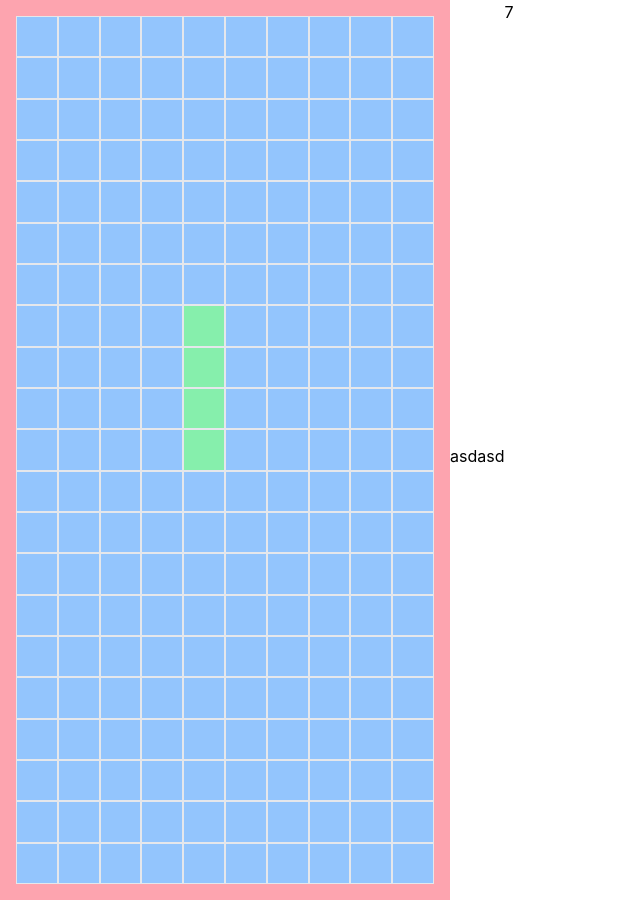
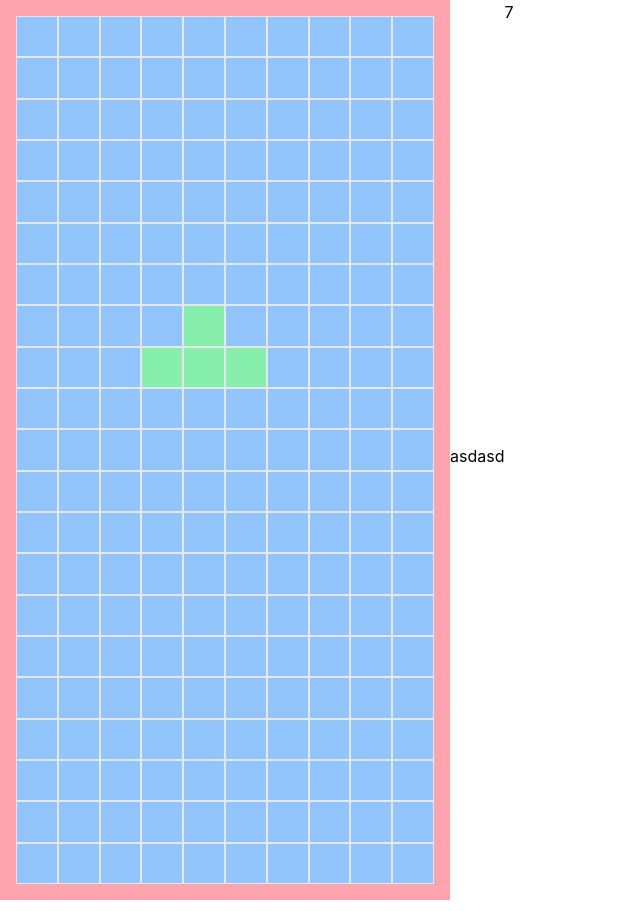
Before and after one commit to Urasion/tetris-ts, a React (Create React App) app: page /tetris/play in a window 1280 px wide. Shown: the whole page, without its empty margins (0-640 px from the left). Built offline with nearby package versions, Linux system fonts and the light colour scheme.

Commit message:
fix: use useEffect when i apply tetromino logic

```diff
--- a/src/App.tsx
+++ /dev/null
@@ -1,7 +0,0 @@
-import React from 'react';
-
-function App() {
-  return <div className="App"></div>;
-}
-
-export default App;
--- a/src/components/layout/object/Board.tsx
+++ b/src/components/layout/object/Board.tsx
@@ -1,16 +1,13 @@
 import { useEffect } from 'react';
 import { BoardType } from '../../../constant/types';
-import useTimer from '../../../hook/useTimer';
 import useTetromino from '../../../hook/useTetromino';
 
 type BoardProps = {
   board: BoardType;
 };
 export default function Board({ board }: BoardProps) {
-  const { timerCount } = useTimer();
   const {
-    shape,
-    position,
+    tetromino,
     checkIsRange,
     moveTetrominoLeft,
     moveTetrominoRight,
@@ -43,11 +40,13 @@ export default function Board({ board }: BoardProps) {
             <div
               className={`w-[45px] h-full  border ${
                 checkIsRange(colIndex, rowIndex)
-                  ? row === 1
-                    ? 'bg-violet-300'
+                  ? tetromino.shape[colIndex - tetromino.position.y][
+                      rowIndex - tetromino.position.x
+                    ] === 1
+                    ? 'bg-green-300'
                     : 'bg-blue-300'
-                  : shape[colIndex - position.y][rowIndex - position.x] === 1
-                  ? 'bg-green-300'
+                  : row === 1
+                  ? 'bg-violet-300'
                   : 'bg-blue-300'
               }`}
               onClick={() => {
--- a/src/constant/tetris.ts
+++ b/src/constant/tetris.ts
@@ -8,40 +8,34 @@ export const tetrominos: Tetromino[] = [
     [0, 1, 0, 0],
   ],
   [
-    [0, 1, 0, 0],
-    [0, 1, 0, 0],
-    [0, 1, 1, 0],
-    [0, 0, 0, 0],
+    [0, 1, 0],
+    [0, 1, 0],
+    [0, 1, 1],
   ],
   [
-    [0, 1, 0, 0],
-    [0, 1, 0, 0],
-    [1, 1, 0, 0],
-    [0, 0, 0, 0],
+    [0, 1, 0],
+    [0, 1, 0],
+    [1, 1, 0],
   ],
   [
-    [0, 0, 0, 0],
-    [0, 1, 1, 0],
-    [0, 1, 1, 0],
-    [0, 0, 0, 0],
+    [1, 1, 0],
+    [1, 1, 0],
+    [0, 0, 0],
   ],
   [
-    [0, 0, 0, 0],
-    [0, 1, 1, 0],
-    [1, 1, 0, 0],
-    [0, 0, 0, 0],
+    [0, 1, 1],
+    [1, 1, 0],
+    [0, 0, 0],
   ],
   [
-    [0, 0, 0, 0],
-    [0, 1, 0, 0],
-    [1, 1, 1, 0],
-    [0, 0, 0, 0],
+    [0, 1, 0],
+    [1, 1, 1],
+    [0, 0, 0],
   ],
   [
-    [0, 0, 0, 0],
-    [1, 1, 0, 0],
-    [0, 1, 1, 0],
-    [0, 0, 0, 0],
+    [1, 1, 0],
+    [0, 1, 1],
+    [0, 0, 0],
   ],
 ];
 export const initTetrisBoard: BoardType = [
--- a/src/hook/useTetromino.ts
+++ b/src/hook/useTetromino.ts
@@ -20,44 +20,20 @@ export default function useTetromino() {
 
   const checkIsRange = (colIndex: number, rowIndex: number) => {
     if (
-      colIndex >= position.y &&
-      colIndex <= position.y + 3 &&
-      rowIndex >= position.x &&
-      rowIndex <= position.x + 3
+      colIndex >= tetromino.position.y &&
+      colIndex < tetromino.position.y + tetromino.shape[0].length &&
+      rowIndex >= tetromino.position.x &&
+      rowIndex < tetromino.position.x + tetromino.shape[0].length
     ) {
+      return true;
+    } else {
       return false;
     }
-    return true;
   };
 
-  const moveTetrominoLeft = () => {
-    if (tetromino.position.x >= 0) {
-      setTetromino((prev) => ({
-        ...prev,
-        position: { x: prev.position.x - 1, y: prev.position.y },
-      }));
-    }
-  };
-  const turnTetrominoLeft = () => {
-    setTetromino(
-      produce(tetromino, (draft) => {
-        for (let i = 0; i < 4; i++) {
-          for (let j = 0; j < 4; j++) {
-            draft.shape[3 - j][i] = tetromino.shape[i][j];
-          }
-        }
-      })
-    );
-  };
-  const moveTetrominoRight = () => {
-    if (tetromino.position.x < 9) {
-      console.log(tetromino.position.x);
-      setTetromino((prev) => ({
-        ...prev,
-        position: { x: prev.position.x + 1, y: prev.position.y },
-      }));
-    }
-  };
+  const moveTetrominoLeft = () => {};
+  const turnTetrominoLeft = () => {};
+  const moveTetrominoRight = () => {};
   const moveTetrominoBottom = () => {
     setTetromino((prev) => ({
       ...prev,
@@ -65,37 +41,10 @@ export default function useTetromino() {
     }));
   };
 
-  const checkTetrominoLand = (board: BoardType) => {
-    for (let i = position.y; i < position.y + 4; i++) {
-      for (let j = position.x; j < position.x; j++) {
-        if (
-          (shape[i][j] === 1 && board[i + 1][j] === 1) ||
-          (shape[i][j] && i == 19)
-        ) {
-          return true;
-        }
-      }
-    }
-    return false;
-  };
-  const checkTetris = (board: BoardType) => {
-    let tetrisPosition = [];
-    for (let i = position.y + 3; i >= position.y; i--) {
-      let tetrisFlag = true;
-      for (let j = 0; j < 10; j++) {
-        if (board[i][j] === 0) {
-          tetrisFlag = false;
-        }
-      }
-      if (tetrisFlag) {
-        tetrisPosition.push(i);
-      }
-    }
-    return tetrisPosition;
-  };
+  const checkTetrominoLand = (board: BoardType) => {};
+  const checkTetris = (board: BoardType) => {};
   return {
-    position,
-    shape,
+    tetromino,
     initTetromino,
     checkTetrominoLand,
     checkTetris,
--- a/src/hook/useTimer.ts
+++ b/src/hook/useTimer.ts
@@ -1,3 +1,4 @@
+import { tetrominos } from './../constant/tetris';
 import { BoardType, Position } from './../constant/types';
 import { useEffect, useRef, useState } from 'react';
 import useUser from './useUser';
@@ -7,15 +8,17 @@ import { timerAtom } from '../store/atom';
 
 export default function useTimer() {
   const [timerCount, setTimerCount] = useAtom<number>(timerAtom);
-  const { moveTetrominoBottom, checkTetrominoLand } = useTetromino();
+  const { tetromino, moveTetrominoBottom, checkTetrominoLand } = useTetromino();
   const timer = useRef<NodeJS.Timer>();
-  const runTimer = (board: BoardType) => {
+  useEffect(() => {
+    console.log(tetromino.position);
+  }, [timerCount]);
+
+  const runTimer = () => {
+    if (timer.current) return;
     timer.current = setInterval(() => {
       setTimerCount((prev) => prev + 1);
       moveTetrominoBottom();
-      if (checkTetrominoLand(board)) {
-      } else {
-      }
     }, 1000);
   };
   const resetTimer = () => {
--- a/src/pages/PlayPage.tsx
+++ b/src/pages/PlayPage.tsx
@@ -15,19 +15,8 @@ export default function PlayPage() {
     useState<Array<number[]>>(initTetrisBoard);
   const { timerCount, runTimer, stopTimer } = useTimer();
   useEffect(() => {
-    runTimer(tetrisBoard);
-  }, []);
-
-  function turnRight() {
-    let temp = [
-      [0, 0, 0, 0],
-      [0, 0, 0, 0],
-      [0, 0, 0, 0],
-      [0, 0, 0, 0],
-    ];
-
-    return temp;
-  }
+    runTimer();
+  }, [tetrisBoard]);
 
   return (
     <div className="w-full h-[911px] flex">
@@ -35,7 +24,6 @@ export default function PlayPage() {
       <button
         onClick={() => {
           stopTimer();
-          console.log(turnRight());
         }}
       >
         asdasd
--- a/src/store/atom.ts
+++ b/src/store/atom.ts
@@ -12,5 +12,5 @@ export const timerAtom = atom<number>(0);
 
 export const tetrominoAtom = atom<TetromioState>({
   position: initPosition,
-  shape: tetrominos[0],
+  shape: tetrominos[5],
 });
```
